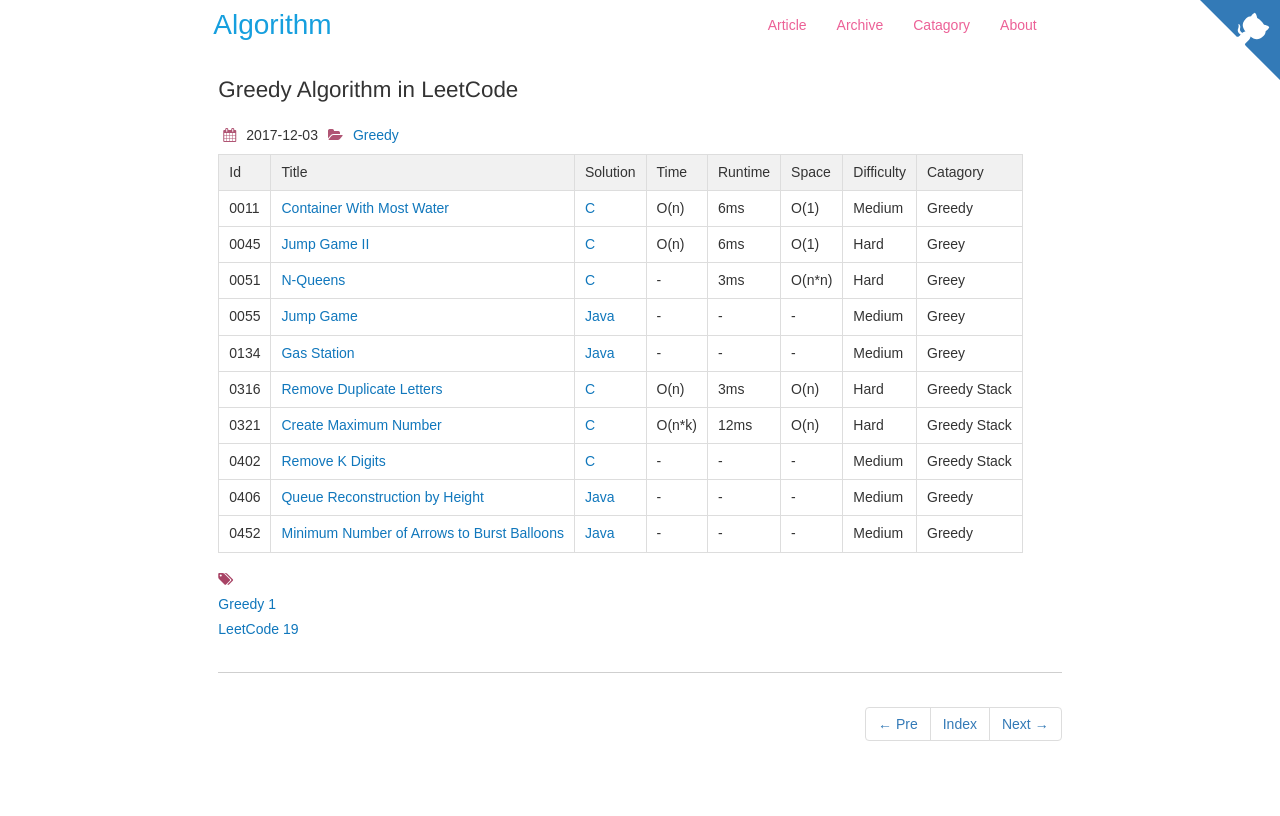
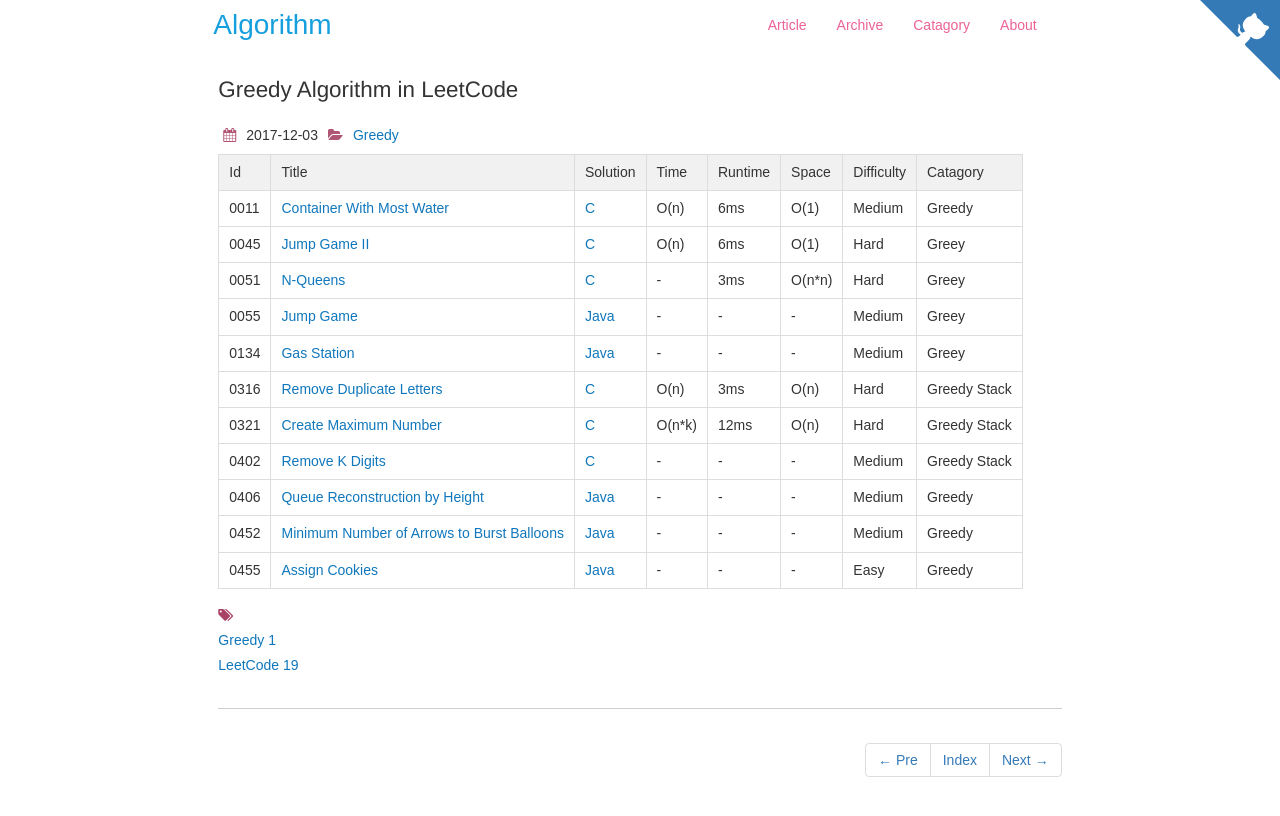
Before and after one commit to dunso/algorithm, a Jekyll site: the page built from docs/_posts/2017-12-03-Greedy.md, in a window 1280 px wide. Shown: the top 816 px of the page. Built offline with Jekyll 4.4.1, drawn with Linux system fonts in a browser that asks for light colours; nearby versions of some CDN libraries.

Commit message:
Add index of LeetCode0455.java to docs

```diff
--- a/docs/_posts/2017-12-03-Greedy.md
+++ b/docs/_posts/2017-12-03-Greedy.md
@@ -22,3 +22,4 @@
 |0402|[Remove K Digits](https://leetcode.com/problems/remove-k-digits/description/) | [C](https://e.srl/leetcode-402/)  |-|-|-|Medium|Greedy Stack|
 |0406|[ Queue Reconstruction by Height](https://leetcode.com/problems/queue-reconstruction-by-height) | [Java](https://e.srl/leetcode-406/)  |-|-|-|Medium|Greedy|
 |0452|[ Minimum Number of Arrows to Burst Balloons](https://leetcode.com/problems/minimum-number-of-arrows-to-burst-balloons/) | [Java](https://e.srl/leetcode-452/)  |-|-|-|Medium|Greedy|
+|0455|[ Assign Cookies](https://leetcode.com/problems/assign-cookies/) | [Java](https://e.srl/leetcode-455/)  |-|-|-|Easy|Greedy|
```
